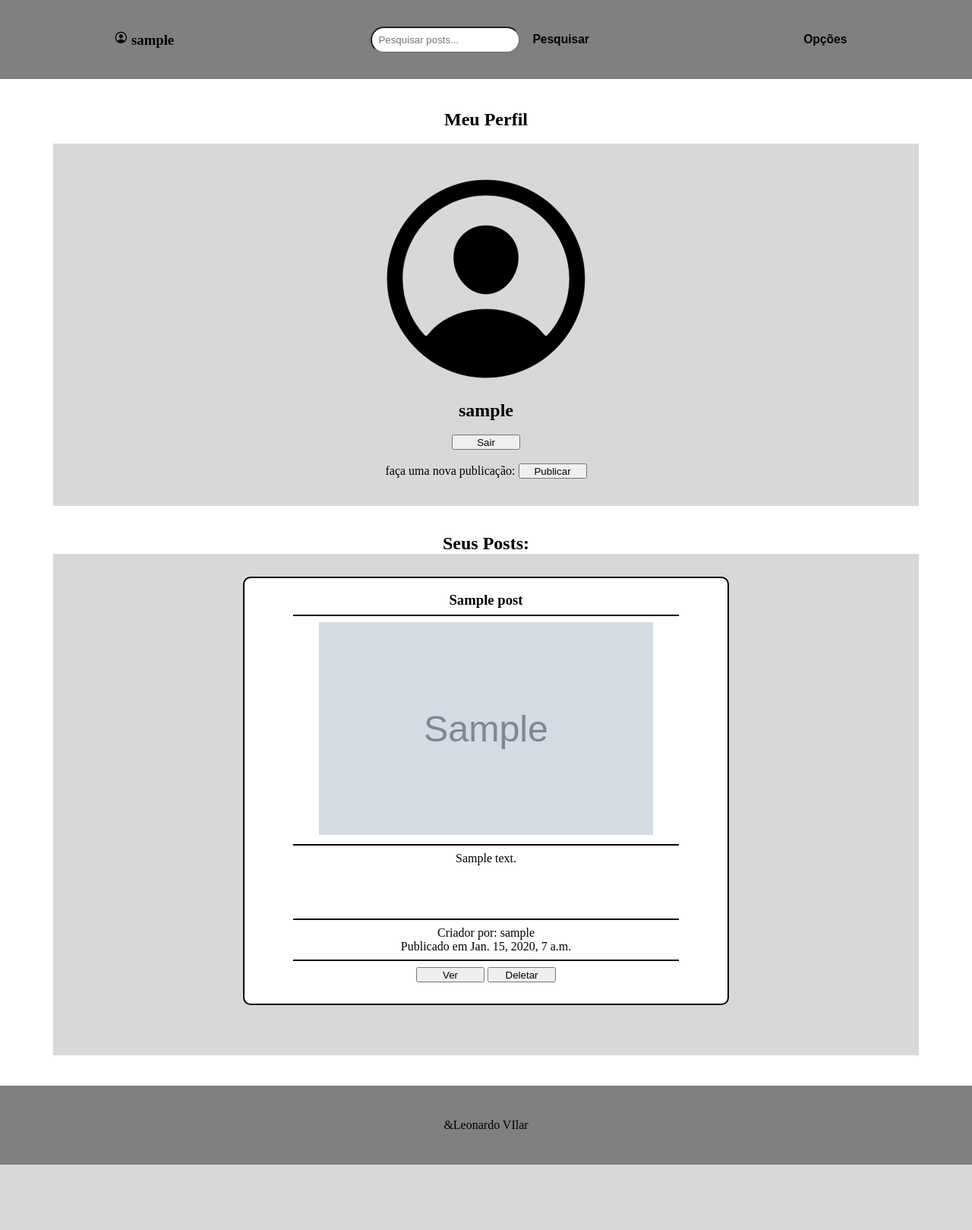
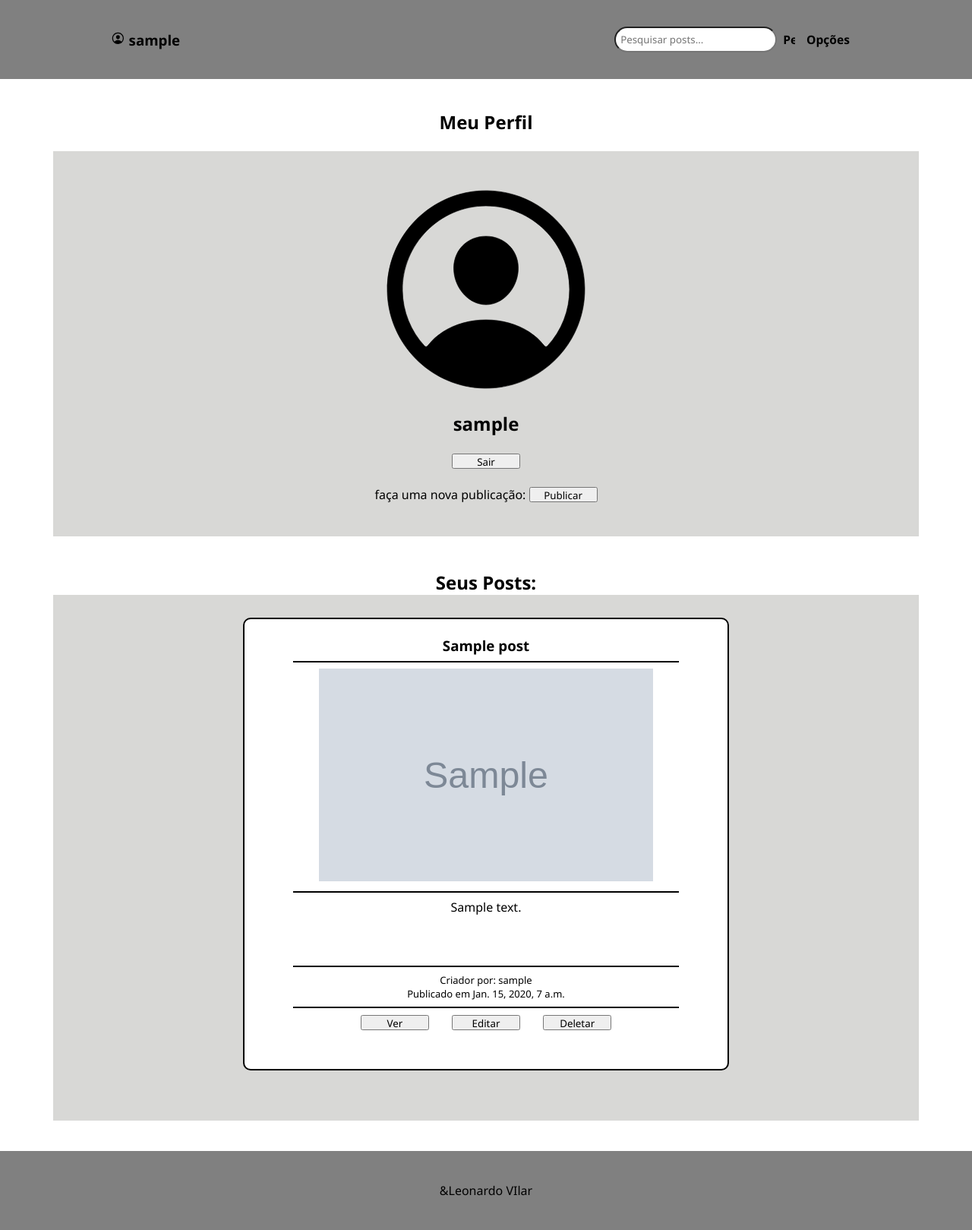
Before and after one commit to Le0nardop3/Projeto_ABSJ, a Django app: page /auth/meus_posts/ in a window 1280 px wide. Shown: the whole page at 76% size. Before the commit the page ends 1533 px from the top, so only its background shows below. Run offline with Django 3.2, Linux system fonts and the light colour scheme; a user stored in the database is signed in; tables that the repository leaves empty hold one stand-in row (values such as "Sample post"); grey boxes marked "Sample" are stand-in pictures; some libraries are stand-ins or nearby versions.

Commit message:
Salvando 2

```diff
--- a/App_Blog/forms.py
+++ b/App_Blog/forms.py
@@ -1,5 +1,6 @@
 from django import forms
 from .models import Post, Comment
+from PIL import Image
 
 class PostForm(forms.ModelForm):
     class Meta:
--- a/App_Blog/templates/base.html
+++ b/App_Blog/templates/base.html
@@ -61,6 +61,7 @@
         * {
             margin: 0;
             padding: 0;
+            font-family: 'Segoe UI', Tahoma, Geneva, Verdana, sans-serif;
         }
 
         .link {
@@ -120,11 +121,12 @@
         .pesquisa {
             display: flex;
             align-items: center;
+            margin-right: -40vh;
+            margin-left: 40vh;
         }
 
         .pesquisa input {
-            padding: 8px;
-            margin-right: 8px;
+            padding: 6px;
             /* background-color: grey; */
             border-radius: 20px;
 
@@ -146,6 +148,11 @@
                 width: 8vh;
             }
 
+            .pesquisa {
+                margin-right: -2vh;
+                margin-left: 2vh;
+            }
+
             .pesquisa button {
                 margin: 0px;
                 cursor: pointer;
@@ -153,13 +160,15 @@
                 border: none;
             }
 
-            .usuario{
+            .usuario {
                 font-size: 13px;
             }
-            .h3_pesquisar{
+
+            .h3_pesquisar {
                 font-size: 13px;
             }
-            .op_menu{
+
+            .op_menu {
                 font-size: 13px;
             }
 
--- a/App_Blog/templates/meus_posts.html
+++ b/App_Blog/templates/meus_posts.html
@@ -6,8 +6,9 @@
     <div class="Estrutura_inicio"><br>
         <ion-icon class="person_image" name="person-circle-outline"></ion-icon>
         <h1>{% if user.is_authenticated %}{{ user.username }}{% endif %}</h1><br>
-        <p><button class="publicar"><a class="link"href="{% url 'logout' %}">Sair</a></button></p><br>
-        <p>faça uma nova publicação: <button class="publicar"><a class="link"href="{% url 'publicar' %}">Publicar</a></button></p>
+        <p><button class="publicar"><a class="link" href="{% url 'logout' %}">Sair</a></button></p><br>
+        <p>faça uma nova publicação: <button class="publicar"><a class="link"
+                    href="{% url 'publicar' %}">Publicar</a></button></p>
         <br><br>
     </div><br><br>
     <h2>Seus Posts:</h2>
@@ -29,7 +30,7 @@
                 </div>
                 <div class="linha"></div>
                 <div>
-                    <p>Criador por: {{ post.author }}</p>
+                    <p class="aut">Criador por: {{ post.author }}</p>
                 </div>
                 <div class="data">
                     <p>Publicado em {{ post.published_date }} </p>
@@ -37,6 +38,7 @@
                 <div class="linha"></div>
                 <div>
                     <a href="{% url 'post_detail' post.id %}"><button class="but">Ver</button></a>
+                    <a href="{% url 'editar_post' post.id %}"><button class="but">Editar</button></a>
                     <a href="{% url 'delete_post' post.id %}"><button class="but">Deletar</button></a>
                 </div>
 
@@ -80,7 +82,7 @@
 
     .post-container {
         max-width: 100%;
-        height: 75vh;
+        height: 79vh;
         width: 80vh;
         margin-top: 30px;
         margin-bottom: 30px;
@@ -93,7 +95,7 @@
         align-items: center;
         flex-direction: column;
         border: 2px solid black;
-        height: 70vh;
+        height: 74vh;
     }
 
     .imagem {
@@ -105,6 +107,14 @@
         border-bottom: 2px solid #000;
         width: 80%;
         margin: 8px auto;
+    }
+
+    .aut {
+        font-size: 13px;
+    }
+
+    .data {
+        font-size: 13px;
     }
 
     .texto {
@@ -120,6 +130,8 @@
     .but {
         width: 90px;
         height: 20px;
+        margin-left: 13px;
+        margin-right: 13px;
     }
 
     .person_image {
@@ -151,6 +163,12 @@
         .data {
             font-size: 14px;
         }
+
+        .but {
+            width: 60px;
+            margin-left: 4px;
+            margin-right: 4px;
+        }
     }
 </style>
 
--- a/App_Blog/urls.py
+++ b/App_Blog/urls.py
@@ -3,7 +3,7 @@ from . import views
 from django.conf import settings
 from django.conf.urls.static import static
 from django.contrib.auth.views import LogoutView
-from .views import publicar, delete_post ,post_detail
+from .views import publicar, delete_post ,post_detail, editar_post
 
 urlpatterns = [
     path('cadastro/', views.cadastro, name = 'cadastro'),
@@ -13,6 +13,7 @@ urlpatterns = [
     path('logout/', views.logout, name='logout'),
     path('publicar/', publicar, name='publicar'),
     path('meus_posts/', views.meus_posts, name = 'meus_posts'),
+    path('editar_post/<int:post_id>/', editar_post, name='editar_post'),
     path('delete_post/<int:post_id>/', delete_post, name='delete_post'),
     path('post/<int:post_id>/', post_detail, name='post_detail'),
 ]
--- a/App_Blog/views.py
+++ b/App_Blog/views.py
@@ -79,6 +79,19 @@ def meus_posts(request):
     error_message = 'Nome ou senha inválidos'
     return render(request, 'login.html', {'error_message': error_message})
 
+def editar_post(request, post_id):
+    post = get_object_or_404(Post, id=post_id)
+
+    if request.method == 'POST':
+        form = PostForm(request.POST, instance=post)
+        if form.is_valid():
+            form.save()
+            return redirect('post_detail', post_id=post.id)
+    else:
+        form = PostForm(instance=post)
+
+    return render(request, 'editar_post.html', {'form': form, 'post': post})
+
 def delete_post(request, post_id):
     post = get_object_or_404(Post, id=post_id)
     if request.user == post.author:
```
Also changed, not shown: App_Blog/templates/editar_post.html (added, +60 -0 lines), App_Blog/templates/plataforma.html (+5 -5 lines), App_Blog/templates/post_detail.html (+6 -2 lines), media/images/blog_uNC2x3j.jpg (added), media/images/blue-aesthetic-lake-full-moon-iwxpcn0jo4w3tmoh_1_2ApVHlR.jpg (added), media/images/wepik-export-20230831030252wwod_l80LRgf.png (added), media/images/yoda_mil_grau_F73ALQx.jpg (added), media/images/yoda_mil_grau_IATsSAM.jpg (added).
